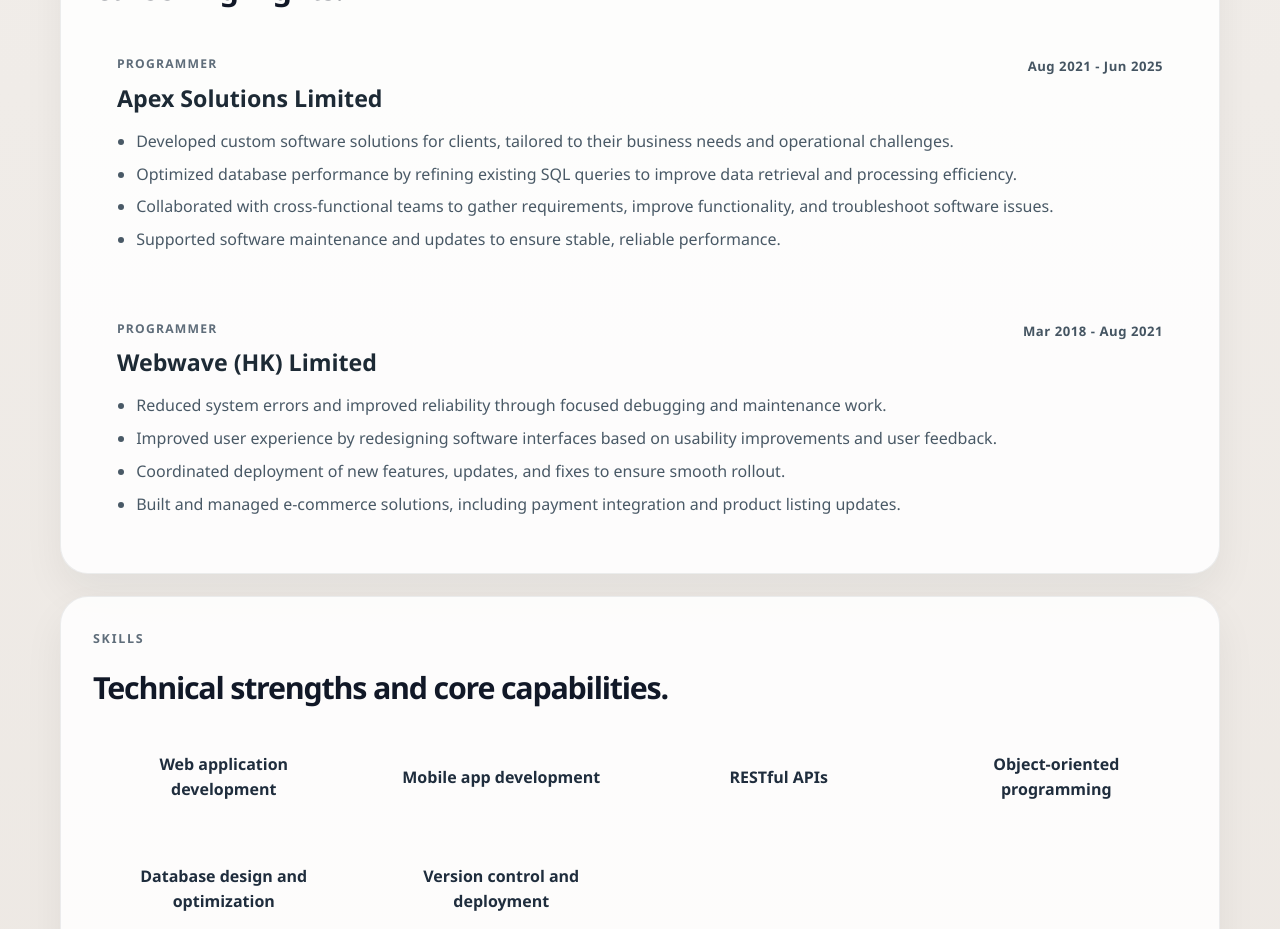
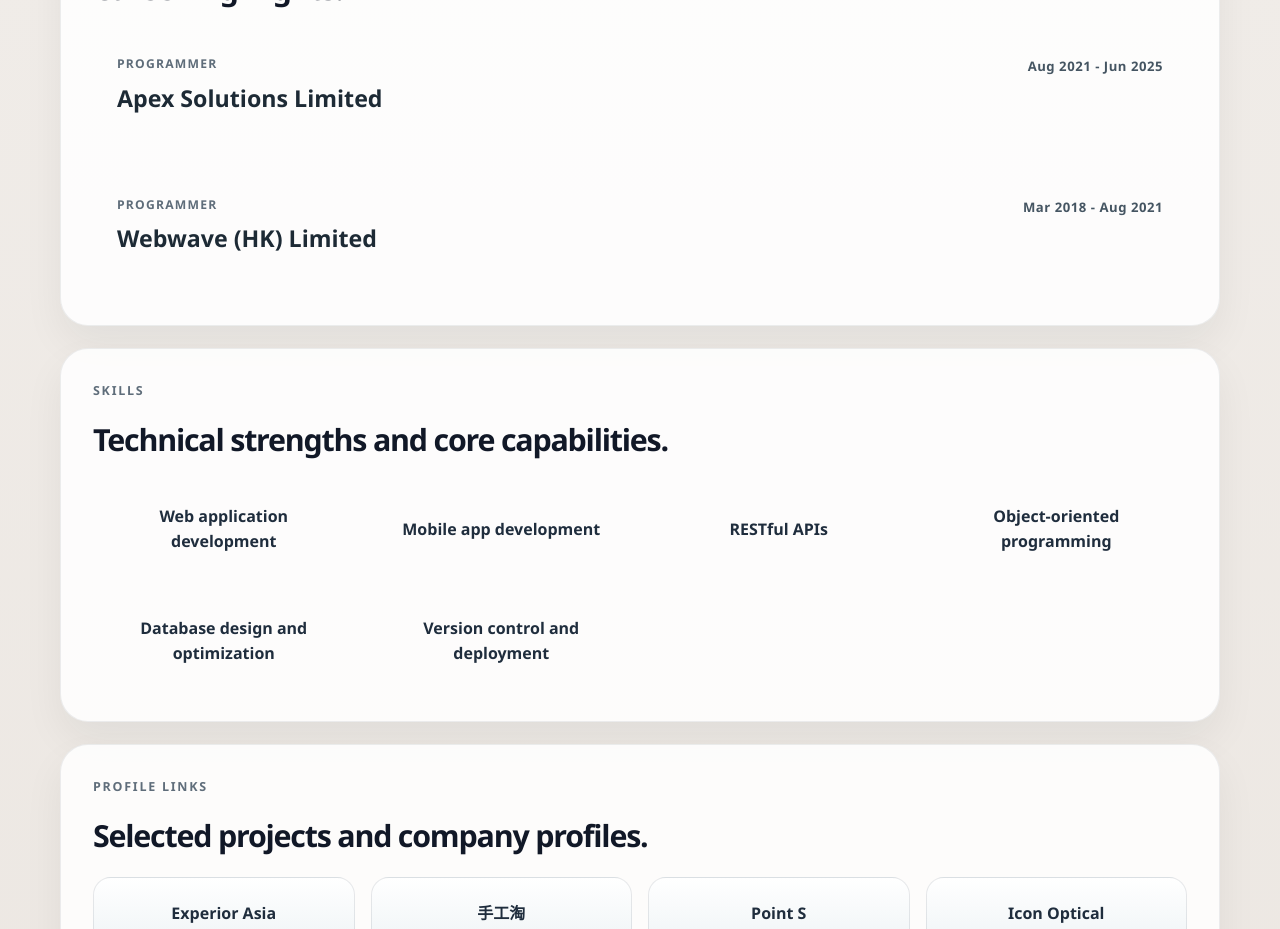
Before and after one commit to douglassiu/portfolio, a React (Vite) app in the folder client/: page / in a window 1280 px wide. Shown: the part 1280-2209 px from the top of the page. Built offline with nearby package versions, Linux system fonts and the light colour scheme.

Commit message:
hide experience content

```diff
--- a/client/src/index.css
+++ b/client/src/index.css
@@ -408,9 +408,13 @@
 .experience-item ul {
   margin: 0;
   padding-left: 1.2rem;
-  display: grid;
+  display: none;
   gap: 0.45rem;
   color: #495966;
+}
+
+.experience-item:hover ul {
+  display: grid;
 }
 
 .skills-grid {
```
